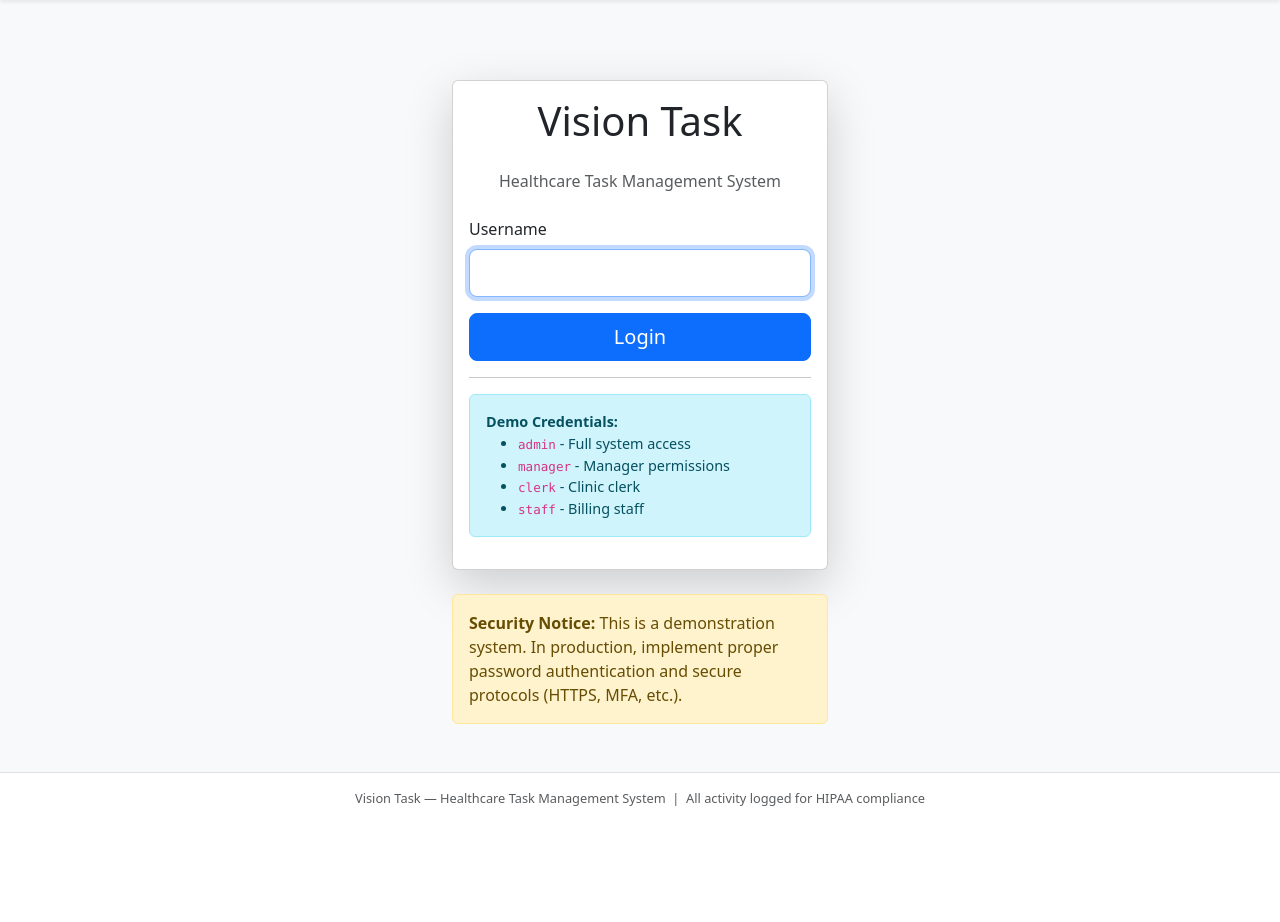
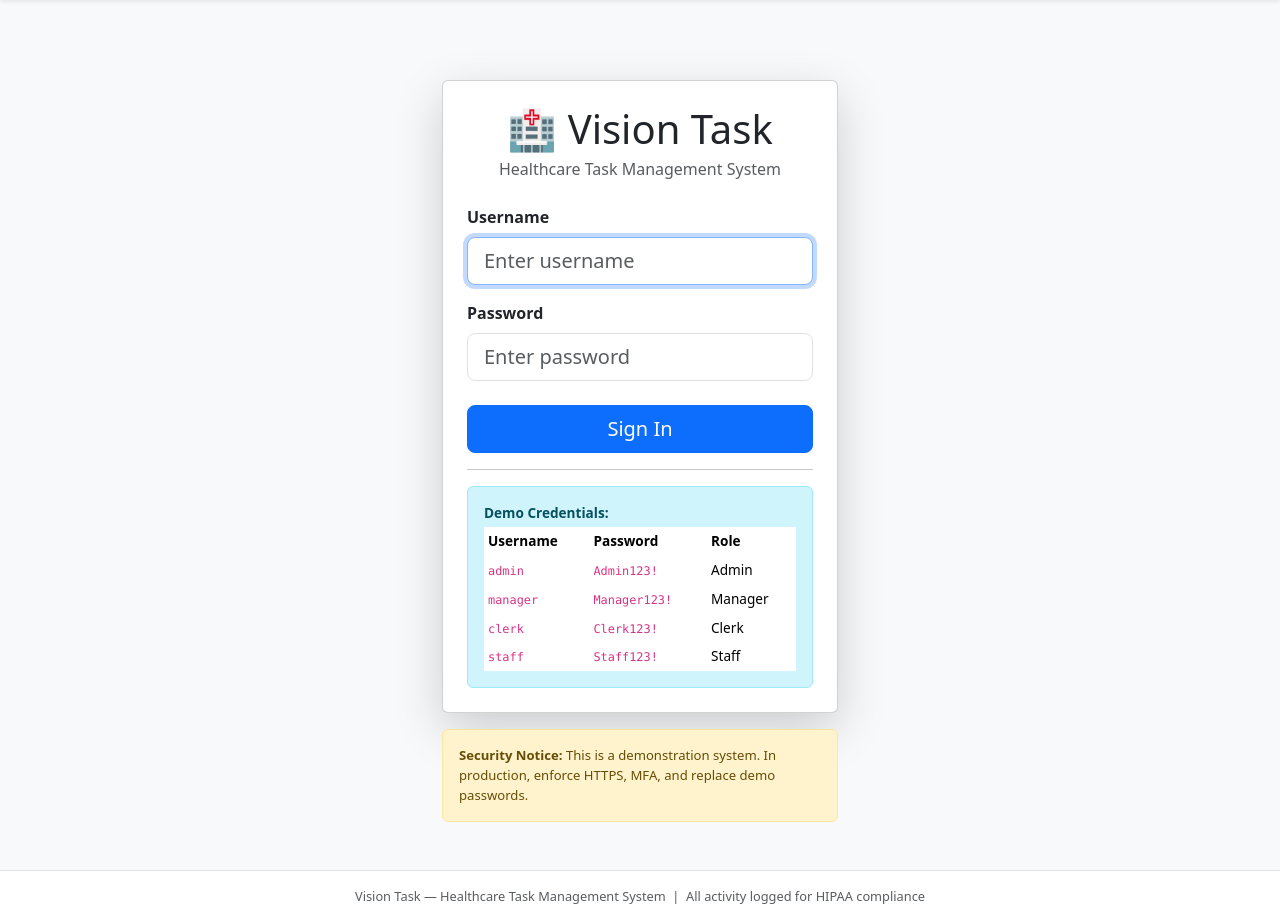
Before and after one commit to SanskarChaudhari2004/Vision-Task-Project, a Flask app: page /login in a window 1280 px wide. Shown: the part 56-978 px from the top of the page. Before the commit the page ends 862 px from the top, so only its background shows below. Run offline with Flask 3, Linux system fonts and the light colour scheme.

Commit message:
Add files via upload
replaced (now requires password field)

```diff
--- a/vision_task/templates/login.html
+++ b/vision_task/templates/login.html
@@ -1,42 +1,50 @@
 {% extends "base.html" %}
-
 {% block title %}Login - Vision Task{% endblock %}
 
 {% block content %}
-<div class="container" style="max-width: 400px; margin-top: 80px;">
+<div class="container" style="max-width: 420px; margin-top: 80px;">
     <div class="card shadow-lg">
-        <div class="card-body">
-            <h1 class="card-title text-center mb-4">Vision Task</h1>
+        <div class="card-body p-4">
+            <h1 class="card-title text-center mb-1">🏥 Vision Task</h1>
             <p class="text-center text-muted mb-4">Healthcare Task Management System</p>
 
             {% if error %}
             <div class="alert alert-danger">{{ error }}</div>
             {% endif %}
 
-            <form method="post">
+            <form method="post" action="{{ url_for('login') }}">
                 <div class="mb-3">
-                    <label for="username" class="form-label">Username</label>
-                    <input type="text" class="form-control form-control-lg" id="username" name="username" required autofocus />
+                    <label for="username" class="form-label fw-semibold">Username</label>
+                    <input type="text" class="form-control form-control-lg"
+                           id="username" name="username" required autofocus
+                           placeholder="Enter username" />
                 </div>
-                <button type="submit" class="btn btn-primary btn-lg w-100">Login</button>
+                <div class="mb-4">
+                    <label for="password" class="form-label fw-semibold">Password</label>
+                    <input type="password" class="form-control form-control-lg"
+                           id="password" name="password" required
+                           placeholder="Enter password" />
+                </div>
+                <button type="submit" class="btn btn-primary btn-lg w-100">Sign In</button>
             </form>
 
-            <hr/>
-
-            <div class="alert alert-info" style="font-size: 0.9rem;">
+            <hr />
+            <div class="alert alert-info mb-0" style="font-size: 0.85rem;">
                 <strong>Demo Credentials:</strong>
-                <ul class="mb-0">
-                    <li><code>admin</code> - Full system access</li>
-                    <li><code>manager</code> - Manager permissions</li>
-                    <li><code>clerk</code> - Clinic clerk</li>
-                    <li><code>staff</code> - Billing staff</li>
-                </ul>
+                <table class="table table-sm table-borderless mb-0 mt-1">
+                    <thead><tr><th>Username</th><th>Password</th><th>Role</th></tr></thead>
+                    <tbody>
+                        <tr><td><code>admin</code></td>   <td><code>Admin123!</code></td>   <td>Admin</td></tr>
+                        <tr><td><code>manager</code></td> <td><code>Manager123!</code></td> <td>Manager</td></tr>
+                        <tr><td><code>clerk</code></td>   <td><code>Clerk123!</code></td>   <td>Clerk</td></tr>
+                        <tr><td><code>staff</code></td>   <td><code>Staff123!</code></td>   <td>Staff</td></tr>
+                    </tbody>
+                </table>
             </div>
         </div>
     </div>
-
-    <div class="alert alert-warning mt-4">
-        <strong>Security Notice:</strong> This is a demonstration system. In production, implement proper password authentication and secure protocols (HTTPS, MFA, etc.).
+    <div class="alert alert-warning mt-3" style="font-size:0.82rem;">
+        <strong>Security Notice:</strong> This is a demonstration system. In production, enforce HTTPS, MFA, and replace demo passwords.
     </div>
 </div>
 {% endblock %}
```
